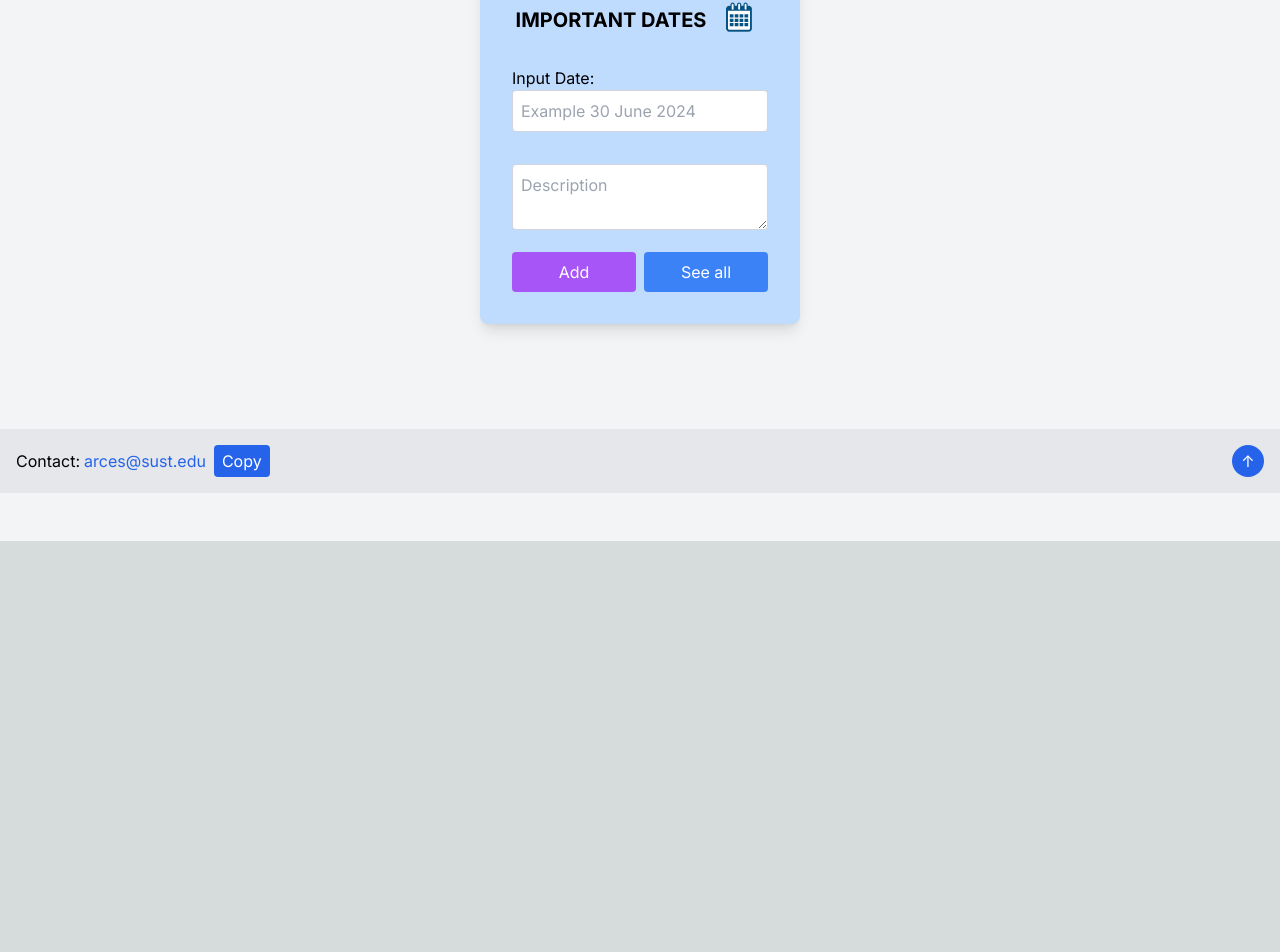
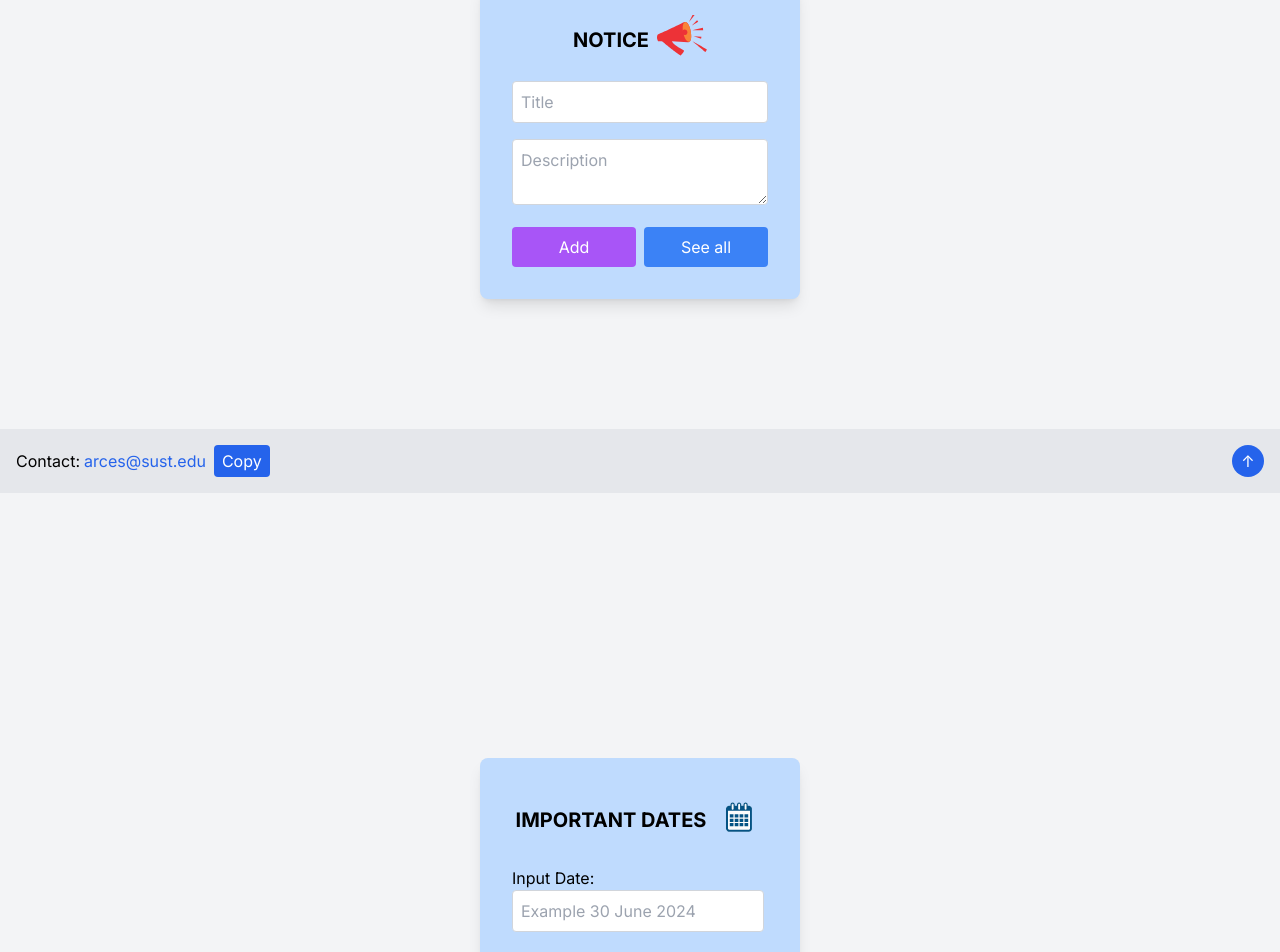
Before and after one commit to Farzine/arces_2024, a Next.js app in the folder client/: page /Admin/ControllerPage in a window 1280 px wide. Shown: the part 307-1259 px from the top of the page. Before the commit the page ends 848 px from the top, so only its background shows below. Built offline with nearby package versions, Linux system fonts and the light colour scheme.

Commit message:
added some cards

```diff
--- a/client/package.json
+++ b/client/package.json
@@ -11,10 +11,12 @@
   "dependencies": {
     "@types/axios": "^0.14.0",
     "axios": "^1.7.2",
+    "date-fns": "^3.6.0",
     "js-cookie": "^3.0.5",
     "moment": "^2.30.1",
     "next": "14.2.4",
     "react": "^18",
+    "react-datepicker": "^7.2.0",
     "react-dom": "^18",
     "shadcn-ui": "^0.2.3"
   },
--- a/client/src/app/Admin/ControllerPage/page.tsx
+++ b/client/src/app/Admin/ControllerPage/page.tsx
@@ -9,7 +9,7 @@ export default function Authors() {
     return (
       <div>
         <Navbar/>
-
+        <NoticeCard/>
         <ImportantDateCard/>
         <Footer/>
       </div>
--- a/client/src/app/Admin/ImportantsDates/page.tsx
+++ b/client/src/app/Admin/ImportantsDates/page.tsx
@@ -1,6 +1,6 @@
 "use client"
 
-import ImportantDates from "@/components/ImportantDates";
+import ImportantDates from "@/components/ImportantDatesAdminView";
 
 export default function Authors() {
     return (
--- a/client/src/app/Admin/Notice/page.tsx
+++ b/client/src/app/Admin/Notice/page.tsx
@@ -1,6 +1,6 @@
 "use client"
 
-import NoticeBoard from "@/components/NoticeBoard";
+import NoticeBoard from "@/components/NoticeBoardAdminView";
 
 export default function Authors() {
     return (
--- a/client/src/components/ImportantDateAddCard.tsx
+++ b/client/src/components/ImportantDateAddCard.tsx
@@ -1,29 +1,47 @@
 import React, { useState } from 'react';
-import axios from 'axios';
+import Cookies from 'js-cookie';
+import { useRouter } from 'next/navigation';
+import DatePicker from 'react-datepicker';
+import 'react-datepicker/dist/react-datepicker.css';
+import { format, parse } from 'date-fns';
 
 const ImportantDateCard: React.FC = () => {
-    const [title, setTitle] = useState('');
+  const [date, setDate] = useState<Date | null>(null);
   const [description, setDescription] = useState('');
   const [message, setMessage] = useState('');
+  const router = useRouter();
 
-    const handleAddNotice = async () => {
+  const handleAddDate = async () => {
     try {
-            const response = await axios.post(
-                'http://localhost:5000/important-dates/add',
-                { title, description },
-                {
+      const token = Cookies.get('token');
+      const formattedDate = date ? format(date, 'dd MMMM yyyy') : '';
+
+      const response = await fetch('http://localhost:5000/important-dates/add', {
+        method: 'POST',
         headers: {
           'Content-Type': 'application/json',
-                        Authorization: `Bearer ${localStorage.getItem('token')}`,
+          'Authorization': `Bearer ${token}`
         },
+        body: JSON.stringify({ date: formattedDate, description }),
+      });
+
+      if (!response.ok) {
+        throw new Error('Error adding date');
       }
-            );
-            setMessage(response.data.message);
-            setTitle('');
+
+      const data = await response.json();
+
+      setMessage(data.message);
+      setDate(null);
       setDescription('');
     } catch (error) {
-            setMessage('Error adding notice');
+      setMessage('Error adding date');
+      console.error(error);
     }
+  };
+
+  const handleSeeAll = () => {
+    router.push('/Admin/importantsDates');
   };
 
   return (
@@ -56,28 +74,31 @@ const ImportantDateCard: React.FC = () => {
         </h2>
         <div className="text-left mb-4">
           <span className="inline-block">Input Date:</span>
-                    <input
-                        type="text"
-                        placeholder="Example 30 June 2024"
-                        value={title}
-                        onChange={(e) => setTitle(e.target.value)}
-                        className="w-full p-2 mb-4 border border-gray-300 rounded"
+          <DatePicker
+            selected={date}
+            onChange={(date: Date | null, event: React.SyntheticEvent<any> | undefined) => setDate(date)}
+            dateFormat="dd MMMM yyyy"
+            placeholderText="Example 30 June 2024"
+            className="w-full p-2 mb-4 border border-gray-300 rounded text-black"
           />
         </div>
         <textarea
           placeholder="Description"
           value={description}
           onChange={(e) => setDescription(e.target.value)}
-                    className="w-full p-2 mb-4 border border-gray-300 rounded"
+          className="w-full p-2 mb-4 border border-gray-300 rounded text-black"
         />
         <div className="flex justify-between">
           <button
-                        onClick={handleAddNotice}
+            onClick={handleAddDate}
             className="w-1/2 p-2 bg-purple-500 text-white rounded mr-1"
           >
             Add
           </button>
-                    <button className="w-1/2 p-2 bg-blue-500 text-white rounded ml-1">
+          <button
+            onClick={handleSeeAll}
+            className="w-1/2 p-2 bg-blue-500 text-white rounded ml-1"
+          >
             See all
           </button>
         </div>
--- a/client/src/components/NoticeAddCard.tsx
+++ b/client/src/components/NoticeAddCard.tsx
@@ -1,29 +1,42 @@
 import React, { useState } from 'react';
-import axios from 'axios';
+import Cookies from 'js-cookie';
+import { useRouter } from 'next/navigation';
 
 const NoticeCard: React.FC = () => {
   const [title, setTitle] = useState('');
   const [description, setDescription] = useState('');
   const [message, setMessage] = useState('');
+  const router = useRouter();
 
   const handleAddNotice = async () => {
     try {
-      const response = await axios.post(
-        'http://localhost:5000/api/notices/add',
-        { title, description },
-        {
-          headers: {
-            'Content-Type': 'application/json',
-            Authorization: `Bearer ${localStorage.getItem('token')}`,
-          },
-        }
-      );
-      setMessage(response.data.message);
+      const token = Cookies.get('token');
+      const response = await fetch('http://localhost:5000/notices/add', {
+        method: 'POST',
+        headers: {
+          'Content-Type': 'application/json',
+          'Authorization': `Bearer ${token}`
+        },
+        body: JSON.stringify({ title, description }),
+      });
+
+      if (!response.ok) {
+        throw new Error('Error adding notice');
+      }
+
+      const data = await response.json();
+      setMessage(data.message);
       setTitle('');
       setDescription('');
     } catch (error) {
       setMessage('Error adding notice');
+      console.error(error);
     }
+  };
+
+
+  const handleSeeAll = () => {
+    router.push('/Admin/notice');
   };
 
   return (
@@ -50,13 +63,13 @@ const NoticeCard: React.FC = () => {
           placeholder="Title"
           value={title}
           onChange={(e) => setTitle(e.target.value)}
-          className="w-full p-2 mb-4 border border-gray-300 rounded"
+          className="w-full p-2 mb-4 border border-gray-300 rounded text-black"
         />
         <textarea
           placeholder="Description"
           value={description}
           onChange={(e) => setDescription(e.target.value)}
-          className="w-full p-2 mb-4 border border-gray-300 rounded"
+          className="w-full p-2 mb-4 border border-gray-300 rounded text-black"
         />
         <div className="flex justify-between">
           <button
@@ -65,7 +78,7 @@ const NoticeCard: React.FC = () => {
           >
             Add
           </button>
-          <button className="w-1/2 p-2 bg-blue-500 text-white rounded ml-1">
+          <button className="w-1/2 p-2 bg-blue-500 text-white rounded ml-1" onClick={handleSeeAll}>
             See all
           </button>
         </div>
```
Also changed, not shown: client/src/components/ImportantDatesAdminView.tsx (renamed from client/src/components/ImportantDates.tsx), client/src/components/NoticeBoardAdminView.tsx (renamed from client/src/components/NoticeBoard.tsx), 1 other file (tests, documents, lock files or other folders). Lines whose indentation alone changed are shown as unchanged.
